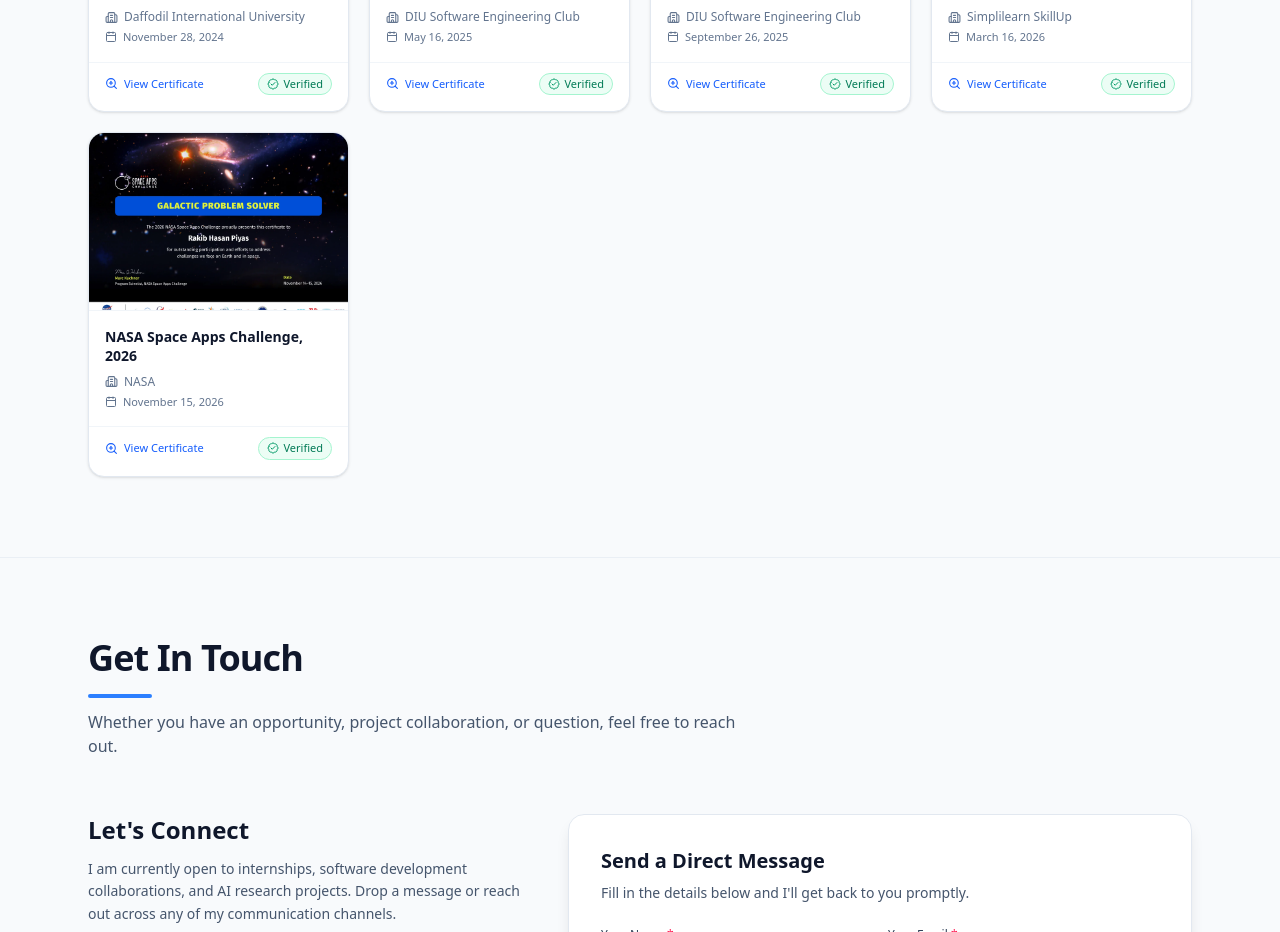
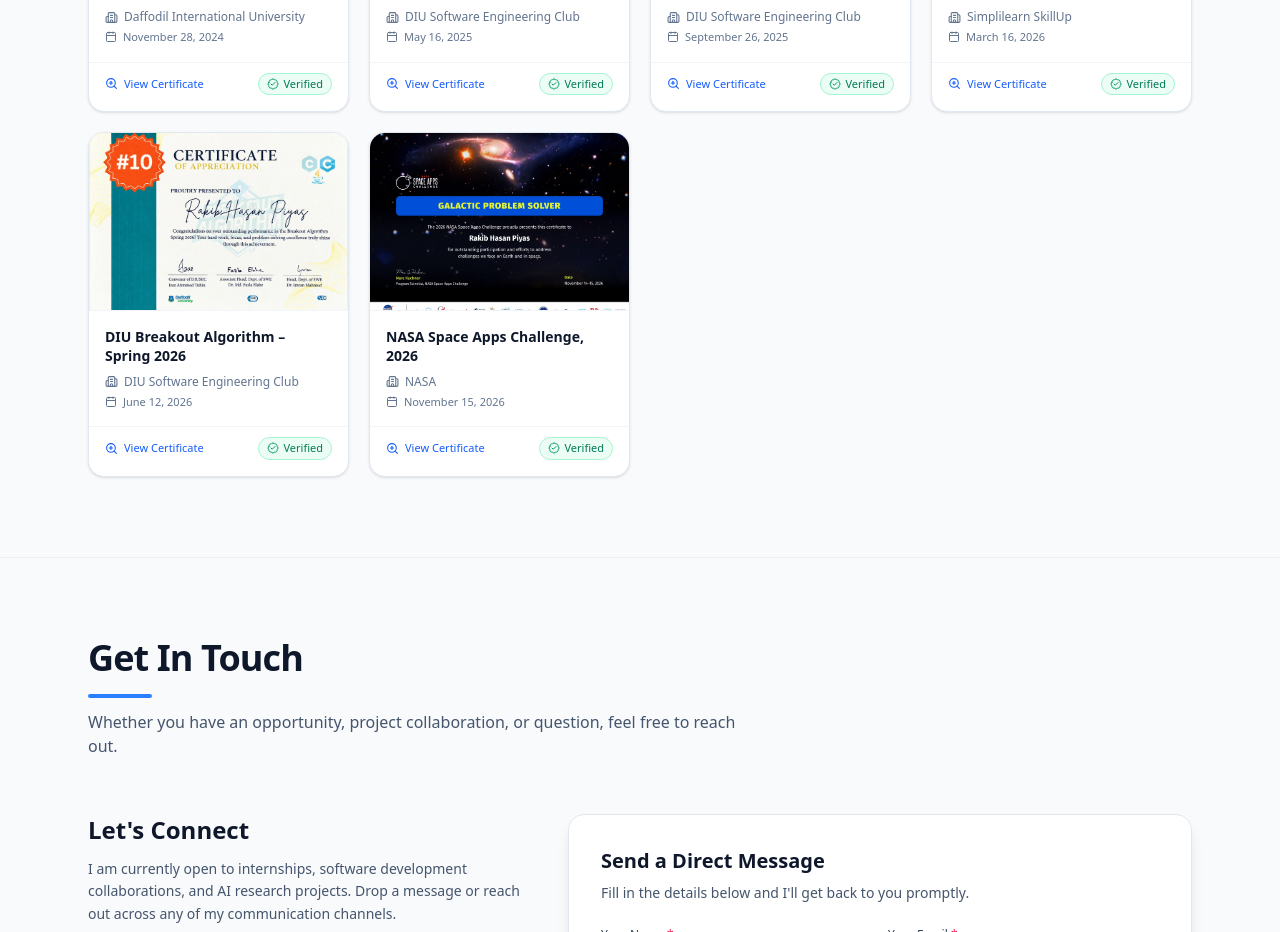
Before and after one commit to rhpiyas/portfolio-2, a Next.js app: page / in a window 1280 px wide. Shown: the part 5160-6092 px from the top of the page. Built offline with nearby package versions, Linux system fonts and the light colour scheme.

Commit message:
Added DIU breakout algorithm certificate

```diff
--- a/src/data/achievements.ts
+++ b/src/data/achievements.ts
@@ -36,6 +36,14 @@ export const achievements: Achievement[] = [
     description:
       "Earned a certification after successfully completing the Object-Oriented Programming in Java course.",
     image: "/images/achievements/oop-certificate.webp",
+  },
+  {
+    title: "DIU Breakout Algorithm – Spring 2026",
+    issuer: "DIU Software Engineering Club",
+    date: "June 12, 2026",
+    description:
+      "Participated in the Breakout Algorithm Programming Contest organized by the DIU Software Engineering Club.",
+    image: "/images/achievements/Breakout-algorithm.webp",
   },
   {
     title: "NASA Space Apps Challenge, 2026",
```
Also changed, not shown: public/images/achievements/Breakout-algorithm.webp (added).
